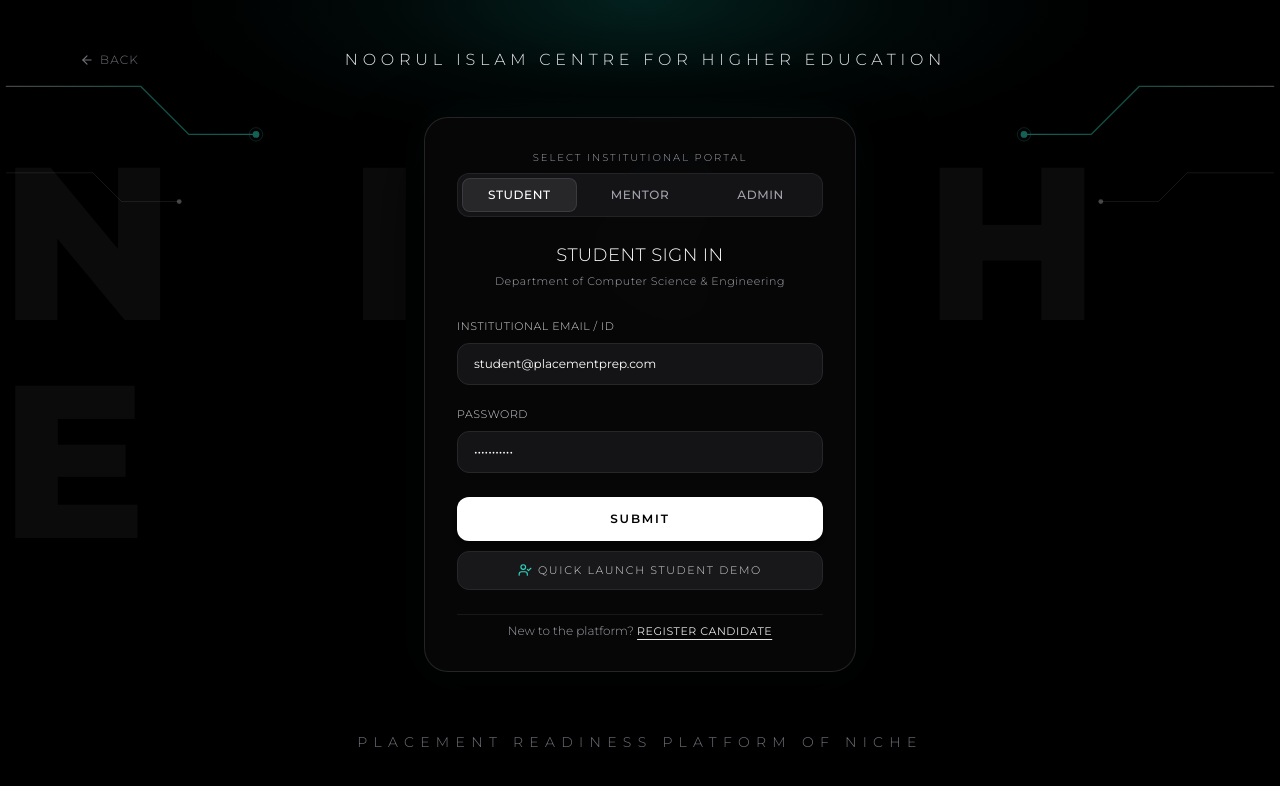
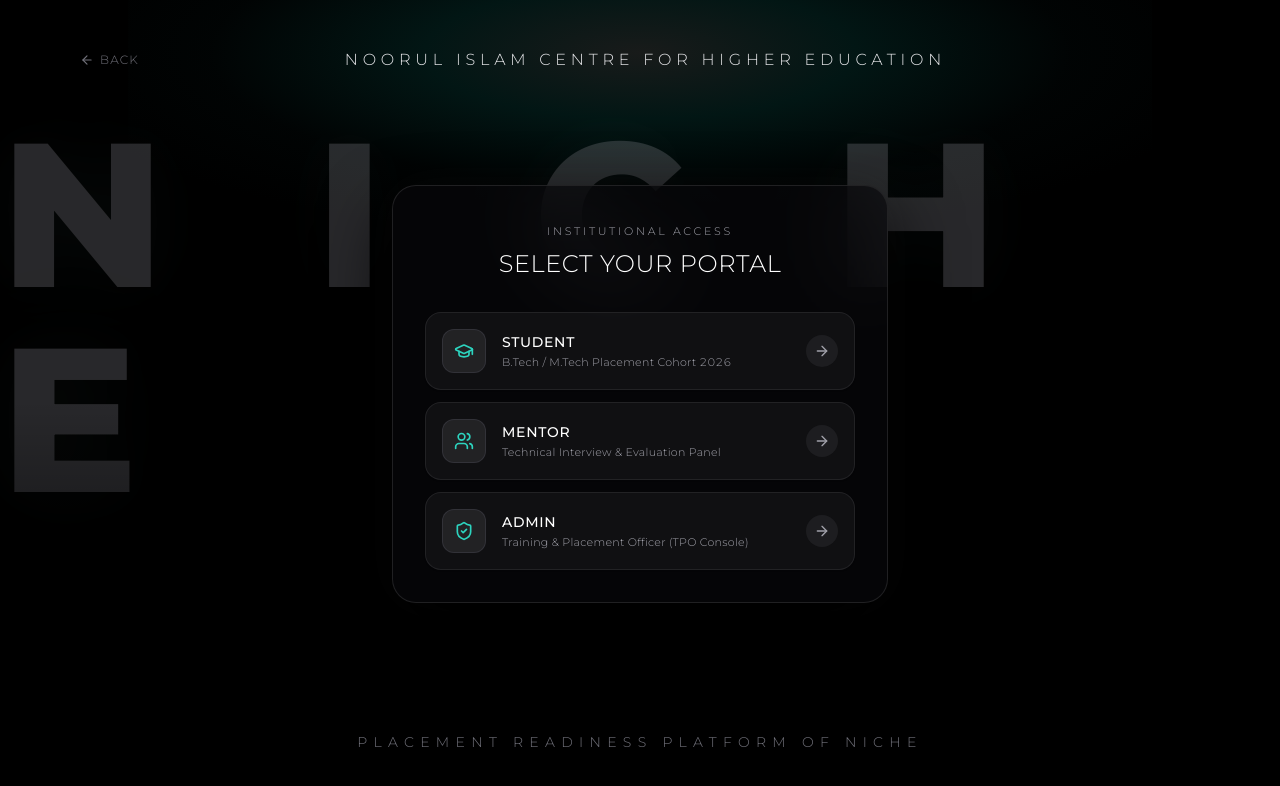
Before and after one commit to adithiyanpv6-glitch/project_s7, a React (Vite) app in the folder client/: page /login in a window 1280 px wide. Shown: the top 786 px of the page. Built offline with nearby package versions, Linux system fonts and the light colour scheme.

Commit message:
feat: simplify login page to show only student, mentor, admin options with NICHE lighting watermark

```diff
--- a/client/src/pages/auth/LoginPage.tsx
+++ b/client/src/pages/auth/LoginPage.tsx
@@ -2,9 +2,11 @@ import React, { useState } from 'react';
 import { Link, useNavigate } from 'react-router-dom';
 import { useAuth } from '../../context/AuthContext';
 import { api } from '../../api/client';
-import { ArrowLeft, Check, Lock, Mail, UserCheck } from 'lucide-react';
+import { ArrowLeft, ArrowRight, GraduationCap, ShieldCheck, Users, UserCheck } from 'lucide-react';
 
 export const LoginPage: React.FC = () => {
+  // Step: 'roles' (first page with ONLY Student, Mentor, Admin) | 'credentials' (next page with email entering)
+  const [step, setStep] = useState<'roles' | 'credentials'>('roles');
   const [role, setRole] = useState<'STUDENT' | 'INTERVIEWER' | 'ADMIN'>('STUDENT');
   const [email, setEmail] = useState('student@placementprep.com');
   const [password, setPassword] = useState('Student@123');
@@ -13,7 +15,7 @@ export const LoginPage: React.FC = () => {
   const { login, switchRoleDemo } = useAuth();
   const navigate = useNavigate();
 
-  const handleRoleChange = (selectedRole: 'STUDENT' | 'INTERVIEWER' | 'ADMIN') => {
+  const handleSelectRole = (selectedRole: 'STUDENT' | 'INTERVIEWER' | 'ADMIN') => {
     setRole(selectedRole);
     setError(null);
     if (selectedRole === 'STUDENT') {
@@ -26,6 +28,8 @@ export const LoginPage: React.FC = () => {
       setEmail('admin@placementprep.com');
       setPassword('Admin@123');
     }
+    // Advance to credentials entry on next page
+    setStep('credentials');
   };
 
   const handleSubmit = async (e: React.FormEvent) => {
@@ -74,88 +78,36 @@ export const LoginPage: React.FC = () => {
       className="relative min-h-screen w-full bg-black text-white flex flex-col justify-between items-center py-6 sm:py-10 px-4 overflow-hidden select-none"
       style={{ fontFamily: "'Montserrat', sans-serif" }}
     >
-      {/* 1. BACKGROUND GLOW & TECH CIRCUIT TRACES */}
+      {/* 1. BACKGROUND: Lighting Gray/Teal Halo with N I C H E Watermark (Matching Reference Image) */}
       <div className="absolute inset-0 pointer-events-none overflow-hidden z-0">
-        {/* Top-center emerald/cyan ambient aura */}
+
+        {/* Soft, Diffuse Lighting Gray/Teal Ambient Background Glow (from reference image) */}
         <div
-          className="absolute top-0 left-1/2 -translate-x-1/2 w-[85vw] max-w-4xl h-[45vh] pointer-events-none"
+          className="absolute top-0 left-1/2 -translate-x-1/2 w-[90vw] max-w-5xl h-[55vh] pointer-events-none"
           style={{
             background:
-              'radial-gradient(ellipse 65% 55% at 50% 0%, rgba(13, 148, 136, 0.22) 0%, rgba(5, 70, 65, 0.12) 45%, rgba(0, 0, 0, 0) 80%)',
+              'radial-gradient(ellipse 70% 50% at 50% 12%, rgba(200, 220, 215, 0.12) 0%, rgba(13, 148, 136, 0.15) 30%, rgba(10, 45, 45, 0.08) 60%, rgba(0, 0, 0, 0) 85%)',
           }}
         />
 
-        {/* Left Tech Circuit Trace Lines with Glow */}
-        <svg
-          className="absolute top-12 left-0 w-64 sm:w-80 h-48 opacity-45 pointer-events-none"
-          viewBox="0 0 320 200"
-          fill="none"
-          xmlns="http://www.w3.org/2000/svg"
+        {/* Center Illuminated Area: N I C H E written like CONTACT in the reference image */}
+        <div className="absolute top-[12%] sm:top-[14%] inset-x-0 flex items-center justify-center pointer-events-none select-none">
+          <span
+            className="font-extrabold text-[15vw] sm:text-[16vw] tracking-[0.22em] uppercase leading-none opacity-20 sm:opacity-25"
+            style={{
+              color: '#a1a1aa',
+              textShadow: '0 0 60px rgba(255,255,255,0.08), 0 0 100px rgba(13,148,136,0.12)',
+            }}
           >
-          <path
-            d="M 0 40 L 140 40 L 190 90 L 260 90"
-            stroke="url(#leftTraceGrad)"
-            strokeWidth="1.5"
-            strokeLinecap="round"
-          />
-          <circle cx="260" cy="90" r="3.5" fill="#2dd4bf" />
-          <circle cx="260" cy="90" r="7" stroke="#2dd4bf" strokeWidth="1" opacity="0.4" />
-          <path
-            d="M 0 130 L 90 130 L 120 160 L 180 160"
-            stroke="rgba(255,255,255,0.2)"
-            strokeWidth="1"
-            strokeLinecap="round"
-          />
-          <circle cx="180" cy="160" r="2.5" fill="rgba(255,255,255,0.6)" />
-          <defs>
-            <linearGradient id="leftTraceGrad" x1="0" y1="40" x2="260" y2="90" gradientUnits="userSpaceOnUse">
-              <stop stopColor="rgba(255,255,255,0.6)" />
-              <stop offset="0.6" stopColor="rgba(45,212,191,0.8)" />
-              <stop offset="1" stopColor="rgba(45,212,191,1)" />
-            </linearGradient>
-          </defs>
-        </svg>
-
-        {/* Right Tech Circuit Trace Lines with Glow */}
-        <svg
-          className="absolute top-12 right-0 w-64 sm:w-80 h-48 opacity-45 pointer-events-none"
-          viewBox="0 0 320 200"
-          fill="none"
-          xmlns="http://www.w3.org/2000/svg"
-        >
-          <path
-            d="M 320 40 L 180 40 L 130 90 L 60 90"
-            stroke="url(#rightTraceGrad)"
-            strokeWidth="1.5"
-            strokeLinecap="round"
-          />
-          <circle cx="60" cy="90" r="3.5" fill="#2dd4bf" />
-          <circle cx="60" cy="90" r="7" stroke="#2dd4bf" strokeWidth="1" opacity="0.4" />
-          <path
-            d="M 320 130 L 230 130 L 200 160 L 140 160"
-            stroke="rgba(255,255,255,0.2)"
-            strokeWidth="1"
-            strokeLinecap="round"
-          />
-          <circle cx="140" cy="160" r="2.5" fill="rgba(255,255,255,0.6)" />
-          <defs>
-            <linearGradient id="rightTraceGrad" x1="320" y1="40" x2="60" y2="90" gradientUnits="userSpaceOnUse">
-              <stop stopColor="rgba(255,255,255,0.6)" />
-              <stop offset="0.6" stopColor="rgba(45,212,191,0.8)" />
-              <stop offset="1" stopColor="rgba(45,212,191,1)" />
-            </linearGradient>
-          </defs>
-        </svg>
-
-        {/* Giant Watermark Text: N I C H E (Replaces the CONTACT text from reference image) */}
-        <div className="absolute inset-0 flex items-center justify-center pointer-events-none select-none">
-          <span className="font-extrabold text-[15vw] sm:text-[17vw] tracking-[0.25em] text-white/[0.045] uppercase leading-none transform -translate-y-12">
             N I C H E
           </span>
         </div>
+
+        {/* Subtle Bottom Ambient Gradient */}
+        <div className="absolute inset-0 bg-gradient-to-t from-black via-transparent to-transparent pointer-events-none" />
       </div>
 
-      {/* 2. TOP AT CENTRE: COLLEGE NAME IN MONTSERRAT */}
+      {/* 2. TOP AT CENTRE: COLLEGE NAME IN MONTSERRAT (UNCHANGED) */}
       <header className="relative z-10 w-full flex items-center justify-between max-w-6xl px-4 pt-1 sm:pt-2">
         <Link
           to="/"
@@ -171,64 +123,127 @@ export const LoginPage: React.FC = () => {
         <div className="w-12 hidden sm:block" />
       </header>
 
-      {/* 3. CENTRE: GLASSMORPHISM SIGN IN BOX */}
-      <div className="relative z-10 w-full max-w-md my-auto px-2 py-4">
-        <div className="relative rounded-3xl bg-zinc-950/70 backdrop-blur-2xl border border-zinc-800/90 shadow-[0_30px_70px_rgba(0,0,0,0.9),0_0_40px_rgba(13,148,136,0.08)] p-6 sm:p-8 space-y-6">
+      {/* 3. CENTRE: GLASSMORPHISM BOX */}
+      <div className="relative z-10 w-full max-w-lg my-auto px-2 py-4">
 
-          {/* 3 Role Options in Exact Order: Student, Mentor, Admin */}
-          <div className="space-y-2">
-            <span className="text-[10px] tracking-[0.2em] uppercase text-zinc-400 font-light block text-center">
-              Select Institutional Portal
+        {/* STEP 1: FIRST PAGE — ONLY STUDENT, MENTOR, ADMIN OPTIONS (IN THIS ORDER) */}
+        {step === 'roles' && (
+          <div className="relative rounded-3xl bg-zinc-950/65 backdrop-blur-2xl border border-zinc-800/80 shadow-[0_30px_70px_rgba(0,0,0,0.95),0_0_50px_rgba(255,255,255,0.03)] p-6 sm:p-8 space-y-6">
+
+            {/* Header Caption */}
+            <div className="text-center space-y-1.5 pb-2">
+              <span className="text-[10px] sm:text-[11px] font-light tracking-[0.25em] uppercase text-zinc-400">
+                Institutional Access
               </span>
-            <div className="grid grid-cols-3 gap-1.5 p-1 rounded-xl bg-zinc-900/80 border border-zinc-800/80">
+              <h3 className="text-xl sm:text-2xl font-light tracking-wide text-white uppercase">
+                Select Your Portal
+              </h3>
+            </div>
+
+            {/* 3 Options Only: Student, Mentor, Admin (In Exact Order) */}
+            <div className="space-y-3 font-montserrat">
+
+              {/* Option 1: Student */}
               <button
                 type="button"
-                onClick={() => handleRoleChange('STUDENT')}
-                className={`py-2 px-2.5 rounded-lg text-xs tracking-wider uppercase transition-all duration-200 font-medium ${
-                  role === 'STUDENT'
-                    ? 'bg-zinc-800 text-white shadow-sm border border-zinc-700/80'
-                    : 'text-zinc-400 hover:text-zinc-200 hover:bg-zinc-800/40'
-                }`}
+                onClick={() => handleSelectRole('STUDENT')}
+                className="group w-full p-4 rounded-2xl bg-zinc-900/60 hover:bg-zinc-900/90 border border-zinc-800/80 hover:border-zinc-500/80 transition-all duration-300 flex items-center justify-between text-left cursor-pointer shadow-sm hover:shadow-[0_10px_30px_rgba(0,0,0,0.5)]"
               >
+                <div className="flex items-center gap-4">
+                  <div className="w-11 h-11 rounded-xl bg-zinc-800/80 border border-zinc-700/60 flex items-center justify-center text-teal-400 group-hover:bg-white group-hover:text-black transition-colors shrink-0">
+                    <GraduationCap className="w-5 h-5" />
+                  </div>
+                  <div>
+                    <div className="text-sm font-medium tracking-wider text-white uppercase group-hover:text-teal-300 transition-colors">
                       Student
+                    </div>
+                    <div className="text-[11px] text-zinc-400 font-light tracking-wide mt-0.5">
+                      B.Tech / M.Tech Placement Cohort 2026
+                    </div>
+                  </div>
+                </div>
+                <div className="w-8 h-8 rounded-full bg-zinc-800/60 group-hover:bg-white group-hover:text-black flex items-center justify-center text-zinc-400 transition-all shrink-0">
+                  <ArrowRight className="w-4 h-4" />
+                </div>
               </button>
+
+              {/* Option 2: Mentor */}
               <button
                 type="button"
-                onClick={() => handleRoleChange('INTERVIEWER')}
-                className={`py-2 px-2.5 rounded-lg text-xs tracking-wider uppercase transition-all duration-200 font-medium ${
-                  role === 'INTERVIEWER'
-                    ? 'bg-zinc-800 text-white shadow-sm border border-zinc-700/80'
-                    : 'text-zinc-400 hover:text-zinc-200 hover:bg-zinc-800/40'
-                }`}
+                onClick={() => handleSelectRole('INTERVIEWER')}
+                className="group w-full p-4 rounded-2xl bg-zinc-900/60 hover:bg-zinc-900/90 border border-zinc-800/80 hover:border-zinc-500/80 transition-all duration-300 flex items-center justify-between text-left cursor-pointer shadow-sm hover:shadow-[0_10px_30px_rgba(0,0,0,0.5)]"
               >
+                <div className="flex items-center gap-4">
+                  <div className="w-11 h-11 rounded-xl bg-zinc-800/80 border border-zinc-700/60 flex items-center justify-center text-teal-400 group-hover:bg-white group-hover:text-black transition-colors shrink-0">
+                    <Users className="w-5 h-5" />
+                  </div>
+                  <div>
+                    <div className="text-sm font-medium tracking-wider text-white uppercase group-hover:text-teal-300 transition-colors">
                       Mentor
+                    </div>
+                    <div className="text-[11px] text-zinc-400 font-light tracking-wide mt-0.5">
+                      Technical Interview & Evaluation Panel
+                    </div>
+                  </div>
+                </div>
+                <div className="w-8 h-8 rounded-full bg-zinc-800/60 group-hover:bg-white group-hover:text-black flex items-center justify-center text-zinc-400 transition-all shrink-0">
+                  <ArrowRight className="w-4 h-4" />
+                </div>
               </button>
+
+              {/* Option 3: Admin */}
               <button
                 type="button"
-                onClick={() => handleRoleChange('ADMIN')}
-                className={`py-2 px-2.5 rounded-lg text-xs tracking-wider uppercase transition-all duration-200 font-medium ${
-                  role === 'ADMIN'
-                    ? 'bg-zinc-800 text-white shadow-sm border border-zinc-700/80'
-                    : 'text-zinc-400 hover:text-zinc-200 hover:bg-zinc-800/40'
-                }`}
+                onClick={() => handleSelectRole('ADMIN')}
+                className="group w-full p-4 rounded-2xl bg-zinc-900/60 hover:bg-zinc-900/90 border border-zinc-800/80 hover:border-zinc-500/80 transition-all duration-300 flex items-center justify-between text-left cursor-pointer shadow-sm hover:shadow-[0_10px_30px_rgba(0,0,0,0.5)]"
               >
+                <div className="flex items-center gap-4">
+                  <div className="w-11 h-11 rounded-xl bg-zinc-800/80 border border-zinc-700/60 flex items-center justify-center text-teal-400 group-hover:bg-white group-hover:text-black transition-colors shrink-0">
+                    <ShieldCheck className="w-5 h-5" />
+                  </div>
+                  <div>
+                    <div className="text-sm font-medium tracking-wider text-white uppercase group-hover:text-teal-300 transition-colors">
                       Admin
-              </button>
+                    </div>
+                    <div className="text-[11px] text-zinc-400 font-light tracking-wide mt-0.5">
+                      Training & Placement Officer (TPO Console)
                     </div>
                   </div>
+                </div>
+                <div className="w-8 h-8 rounded-full bg-zinc-800/60 group-hover:bg-white group-hover:text-black flex items-center justify-center text-zinc-400 transition-all shrink-0">
+                  <ArrowRight className="w-4 h-4" />
+                </div>
+              </button>
 
-          {/* Form Context Caption */}
+            </div>
+
+          </div>
+        )}
+
+        {/* STEP 2: NEXT PAGE — CREDENTIAL / EMAIL ENTERING OPTION FOR THE CHOSEN ROLE */}
+        {step === 'credentials' && (
+          <div className="relative rounded-3xl bg-zinc-950/70 backdrop-blur-2xl border border-zinc-800/90 shadow-[0_30px_70px_rgba(0,0,0,0.95),0_0_50px_rgba(255,255,255,0.03)] p-6 sm:p-8 space-y-5">
+
+            {/* Back Button to Return to Role Selection */}
+            <button
+              type="button"
+              onClick={() => {
+                setStep('roles');
+                setError(null);
+              }}
+              className="text-zinc-400 hover:text-white transition-colors text-xs tracking-wider flex items-center gap-1.5 uppercase font-light"
+            >
+              <ArrowLeft className="w-3.5 h-3.5" /> Back to Role Selection
+            </button>
+
+            {/* Context Header */}
             <div className="text-center space-y-1">
-            <h3 className="text-lg font-light tracking-wide text-white uppercase">
+              <span className="text-[10px] tracking-[0.25em] uppercase text-teal-400 font-light">
+                {role === 'STUDENT' ? 'Student Portal' : role === 'INTERVIEWER' ? 'Mentor Portal' : 'Admin Portal'}
+              </span>
+              <h3 className="text-xl font-light tracking-wide text-white uppercase">
                 {role === 'STUDENT' ? 'Student Sign In' : role === 'INTERVIEWER' ? 'Mentor Sign In' : 'TPO Admin Sign In'}
               </h3>
-            <p className="text-[11px] text-zinc-400 font-light tracking-wider">
-              {role === 'STUDENT'
-                ? 'Department of Computer Science & Engineering'
-                : role === 'INTERVIEWER'
-                ? 'Technical Interview & Evaluation Panel'
-                : 'Placement & Training Administration'}
-            </p>
             </div>
 
             {error && (
@@ -237,13 +252,12 @@ export const LoginPage: React.FC = () => {
               </div>
             )}
 
-          {/* Sign In Form: Glass Inputs matching reference style */}
+            {/* Email & Password Form */}
             <form onSubmit={handleSubmit} className="space-y-4">
               <div className="space-y-1.5">
                 <label className="text-[11px] font-light tracking-wider uppercase text-zinc-300">
                   Institutional Email / ID
                 </label>
-              <div className="relative">
                 <input
                   type="email"
                   required
@@ -253,13 +267,11 @@ export const LoginPage: React.FC = () => {
                   className="w-full bg-zinc-900/80 border border-zinc-800 focus:border-zinc-500 rounded-xl px-4 py-3 text-xs text-white placeholder-zinc-500 focus:outline-none transition-colors"
                 />
               </div>
-            </div>
 
               <div className="space-y-1.5">
                 <label className="text-[11px] font-light tracking-wider uppercase text-zinc-300">
                   Password
                 </label>
-              <div className="relative">
                 <input
                   type="password"
                   required
@@ -269,9 +281,8 @@ export const LoginPage: React.FC = () => {
                   className="w-full bg-zinc-900/80 border border-zinc-800 focus:border-zinc-500 rounded-xl px-4 py-3 text-xs text-white placeholder-zinc-500 focus:outline-none transition-colors"
                 />
               </div>
-            </div>
 
-            {/* Submit Button: Solid White Pill like the reference Submit button */}
+              {/* Submit Pill Button */}
               <div className="pt-2 space-y-2.5">
                 <button
                   type="submit"
@@ -281,7 +292,7 @@ export const LoginPage: React.FC = () => {
                   {isLoading ? 'Verifying...' : 'Submit'}
                 </button>
 
-              {/* 1-Click Instant Demo Login Option */}
+                {/* 1-Click Instant Demo Launch Option */}
                 <button
                   type="button"
                   onClick={handleOneClickDemo}
@@ -296,19 +307,21 @@ export const LoginPage: React.FC = () => {
 
             {/* Registration Link */}
             <div className="text-center pt-2 border-t border-zinc-900 text-xs">
-            <span className="text-zinc-400 font-light">New to the platform? </span>
+              <span className="text-zinc-400 font-light">New candidate? </span>
               <Link
                 to="/register"
                 className="text-zinc-200 hover:text-white underline underline-offset-4 tracking-wider uppercase text-[11px]"
               >
-              Register Candidate
+                Register Account
               </Link>
             </div>
 
           </div>
+        )}
+
       </div>
 
-      {/* 4. CENTRE AT BOTTOM: NAME OF THE WEBSITE IN MONTSERRAT */}
+      {/* 4. CENTRE AT BOTTOM: NAME OF THE WEBSITE IN MONTSERRAT (UNCHANGED) */}
       <footer className="relative z-10 w-full text-center pb-2 pt-4">
         <p className="text-[10px] sm:text-xs md:text-sm font-light tracking-[0.35em] sm:tracking-[0.45em] text-zinc-500 uppercase">
           PLACEMENT READINESS PLATFORM OF NICHE
```
Lines whose indentation alone changed are shown as unchanged.
